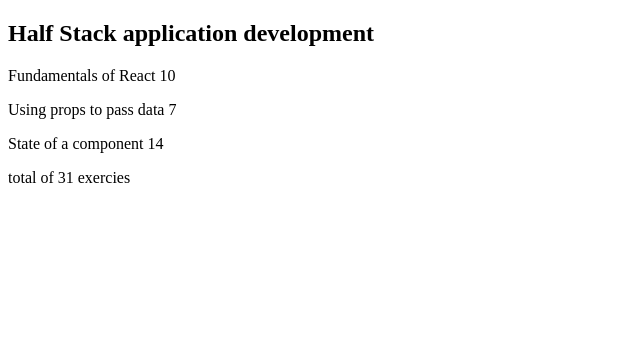
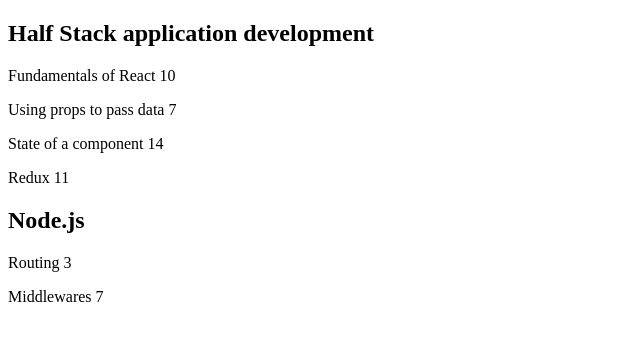
Before and after one commit to victorFish9/courseInformation, a React (Vite) app: page / in a window 1280 px wide. Shown: the top 340 px of the page, without its empty margins (0-640 px from the left). Built offline with nearby package versions, Linux system fonts and the light colour scheme.

Commit message:
step 9 and 10 done

```diff
--- a/src/App.jsx
+++ b/src/App.jsx
@@ -25,7 +25,7 @@
 }
 
 const Part = (props) => {
-  console.log(props.course.name)
+  //console.log(props.course.name)
   return (
     <div>
       <p>
@@ -44,7 +44,8 @@
 }
 
 const App = () => {
-  const course = {
+  const courses = [
+    {
       name: 'Half Stack application development',
       id: 1,
       parts: [
@@ -62,13 +63,36 @@
           name: 'State of a component',
           exercises: 14,
           id: 3
+        },
+        {
+          name: 'Redux',
+          exercises: 11,
+          id: 4
+        }
+      ]
+    },
+    {
+      name: 'Node.js',
+      id: 2,
+      parts: [
+        {
+          name: 'Routing',
+          exercises: 3,
+          id: 1
+        },
+        {
+          name: 'Middlewares',
+          exercises: 7,
+          id: 2
         }
       ]
     }
+  ]
+
 
   return (
     <div>
-      <Course course={course} />
+      <Course courses={courses} />
     </div>
   )
 }
--- a/src/components/Course.jsx
+++ b/src/components/Course.jsx
@@ -1,18 +1,18 @@
 import { useState } from "react"
 
-const Course = ({ course }) => {
-    console.log(course.parts)
-    const total = course.parts.reduce((sum, part) => sum + part.exercises, 0)
-    console.log(total)
+const Course = (props) => {
+
     return (
         <>
-            <h2>{course.name}</h2>
-            {course.parts.map(x =>
-                <p key={x.id}>{x.name} <span>{x.exercises}</span></p>
+            {props.courses.map(x =>
+                <div key={x.id}>
+                    <h2>{x.name}</h2>
+                    {x.parts.map(y =>
+                        <div key={y.id}>
+                            <p >{y.name} {y.exercises}</p>
+                        </div>)}
 
-            )}
-            <p>total of {total} exercies</p>
-
+                </div>)}
         </>
     )
 }
```
Lines whose indentation alone changed are shown as unchanged.
